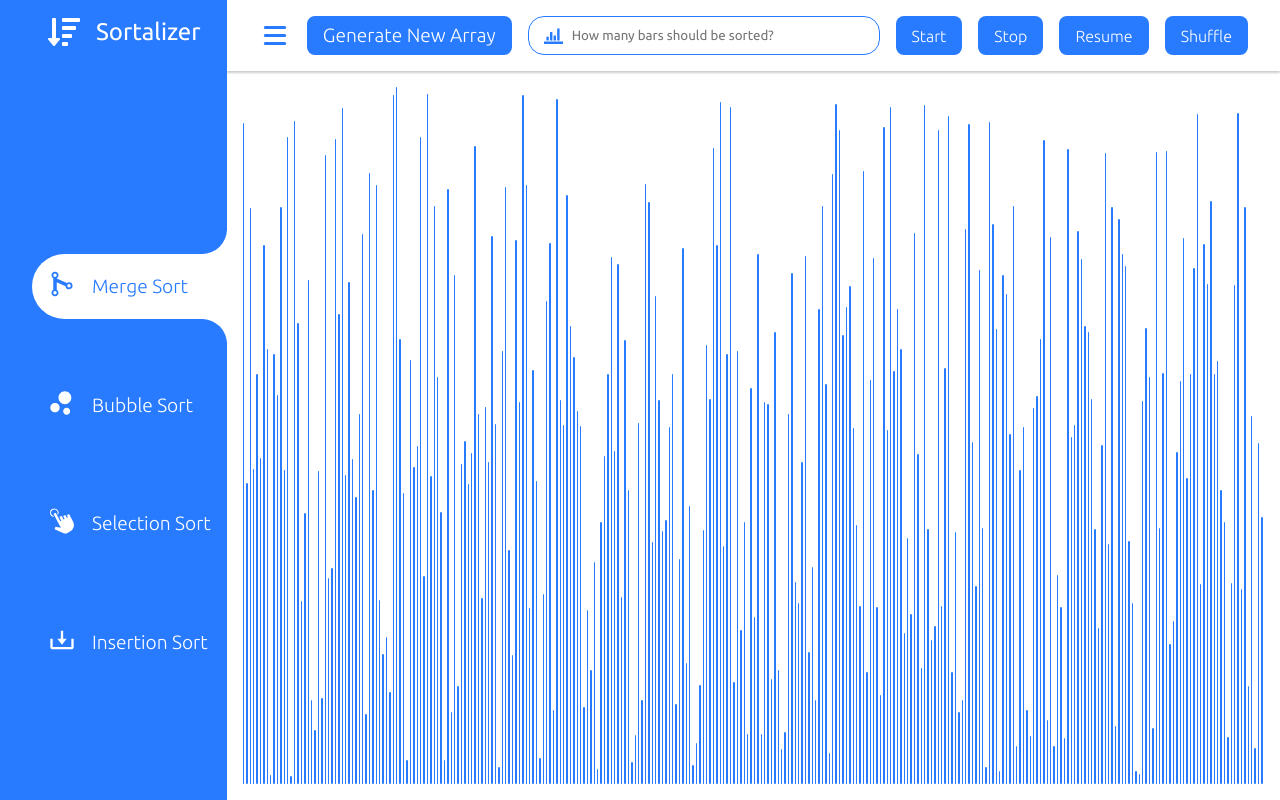
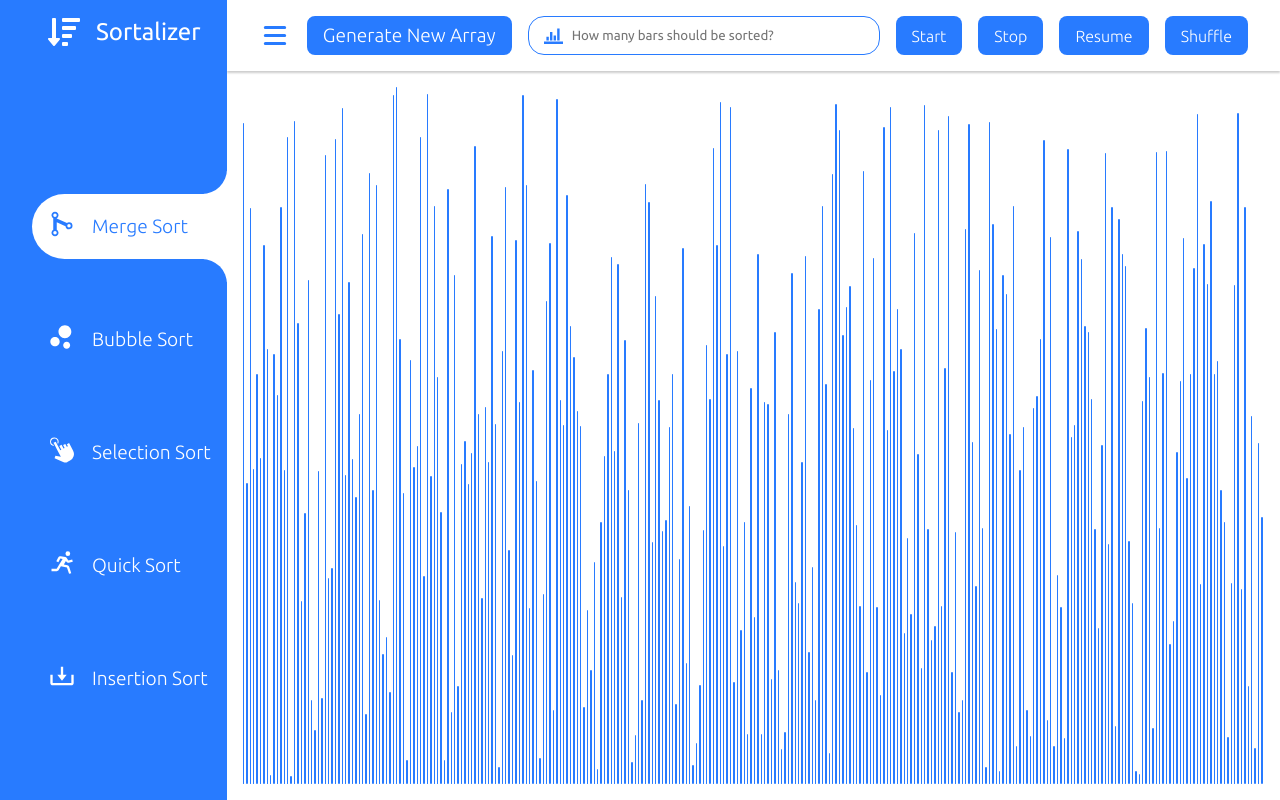
Before and after one commit to almacitunaberk/sorting_visualizer, a React (Create React App) app: page / in a window 1280 px wide. Built offline with nearby package versions, Linux system fonts and the light colour scheme.

Commit message:
Quick Sort implemented

```diff
--- a/src/App.js
+++ b/src/App.js
@@ -8,6 +8,7 @@ import { useDispatch } from 'react-redux';
 import { setToggleFalse, setToggleTrue } from './redux/slices/toggleDashboard';
 
 const App = () => {
+
   const dispatch = useDispatch();
 
   const dashboardBehavior = () => {
--- a/src/components/Dashboard/Dashboard.css
+++ b/src/components/Dashboard/Dashboard.css
@@ -20,7 +20,7 @@
 .navigation__list {
   height: 100%;
   display: grid;
-  grid-template-rows: repeat(7, 1fr);
+  grid-template-rows: repeat(8, 1fr);
   row-gap: 3rem;
   justify-content: center;
   align-items: start;
@@ -32,6 +32,7 @@
   width: 100%;
   padding: 1rem;
   cursor: pointer;
+  transition: all 0.1s ease-in;
 }
 
 .algo__link:hover,
--- a/src/components/Dashboard/Dashboard.js
+++ b/src/components/Dashboard/Dashboard.js
@@ -1,6 +1,7 @@
 import React, { useState } from 'react';
 import './Dashboard.css';
 import { RiBubbleChartFill } from 'react-icons/ri';
+import { BiRun } from 'react-icons/bi';
 import { IoGitMergeSharp } from 'react-icons/io5';
 import { FaSortAmountDown } from 'react-icons/fa';
 import { GiClick } from 'react-icons/gi';
@@ -12,6 +13,7 @@ const Dashboard = () => {
   const _toggle = useSelector((state) => state.toggleDashboard);
   const toggle = _toggle.toggle;
   const dispatch = useDispatch();
+
   const [selectedAlgo, setSelectedAlgo] = useState('merge');
 
   const mergeSelected = (e) => {
@@ -29,6 +31,10 @@ const Dashboard = () => {
   const selectionSelected = () => {
     setSelectedAlgo('selection');
     dispatch(changeAlgo('selection'));
+  };
+  const quickSortSelected = () => {
+    setSelectedAlgo('quickSort');
+    dispatch(changeAlgo('quickSort'));
   };
 
   return (
@@ -72,6 +78,18 @@ const Dashboard = () => {
             </a>
           </li>
           <li
+            className={`algo__link ${selectedAlgo === 'quickSort' && 'clicked'}`}
+            onClick={quickSortSelected}
+            id="quickSort"
+          >
+            <a className="algo__link--tag" href="#">
+              <span className="algo__icon--container">
+                <BiRun className="algo__icon" />
+              </span>
+              <span className="algo__title ">Quick Sort</span>
+            </a>
+          </li>
+          <li
             className={`algo__link ${selectedAlgo === 'insertion' && 'clicked'}`}
             onClick={insertionSelected}
             id="insertion"
--- a/src/components/SortingVisualizer/SortingVisualizer.js
+++ b/src/components/SortingVisualizer/SortingVisualizer.js
@@ -85,7 +85,6 @@ const SortingVisualizer = () => {
 
   const handleStart = () => {
     sortingStarted = true;
-    console.log(selectedAlgo.algo);
     switch (selectedAlgo.algo) {
       case 'merge': {
         handleMergeSort();
@@ -101,6 +100,10 @@ const SortingVisualizer = () => {
       }
       case 'selection': {
         handleSelectionSort();
+        break;
+      }
+      case 'quickSort': {
+        handleQuickSort();
         break;
       }
     }
@@ -186,7 +189,6 @@ const SortingVisualizer = () => {
 
   const handleInsertionSort = () => {
     const animations = insertionSort(array);
-    // console.log(animations);
     for (let i = 0; i < animations.length; i++) {
       const arrayBars = document.getElementsByClassName('array-bar');
       const [type, _, __] = animations[i];
@@ -198,7 +200,7 @@ const SortingVisualizer = () => {
           const firstTimer = new Timer(function () {
             barOneStyle.backgroundColor = 'red';
             barTwoStyle.backgroundColor = 'red';
-          }, i * 10);
+          }, i * 100);
           firstTimers.push(firstTimer);
           break;
         case 'swap':
@@ -207,7 +209,7 @@ const SortingVisualizer = () => {
             const barStyle = arrayBars[barIdx].style;
             barStyle.height = `${(newHeight / largestValue) * 100}%`;
             barStyle.backgroundColor = 'green';
-          }, i * 10);
+          }, i * 100);
           firstTimers.push(_firstTimer);
           break;
         case 'final':
@@ -216,7 +218,7 @@ const SortingVisualizer = () => {
             const barStyle = arrayBars[barIdx].style;
             barStyle.height = `${(newHeight / largestValue) * 100}%`;
             barStyle.backgroundColor = 'green';
-          }, i * 10);
+          }, i * 100);
           secondTimers.push(secondTimer);
           break;
         case 'color_change':
@@ -226,8 +228,72 @@ const SortingVisualizer = () => {
             const barTwoStyle = arrayBars[barTwoIdx].style;
             barOneStyle.backgroundColor = 'green';
             barTwoStyle.backgroundColor = 'green';
-          }, i * 10);
+          }, i * 100);
           firstTimers.push(__firstTimer);
+          break;
+      }
+    }
+  };
+
+  const handleQuickSort = () => {
+    const animations = quickSort(array);
+    console.table(animations);
+    for (let i = 0; i < animations.length; i++) {
+      console.log(i);
+      const arrayBars = document.getElementsByClassName('array-bar');
+      const [type, _, __] = animations[i];
+      let timer;
+      switch (type) {
+        case 'comparisonWithPivotStart':
+          timer = new Timer(function () {
+            const [_, index, __] = animations[i];
+            const barStyle = arrayBars[index].style;
+            barStyle.backgroundColor = 'red';
+          }, i * 1000);
+          firstTimers.push(timer);
+          break;
+        case 'comparisonWithPivotEnd':
+          timer = new Timer(function () {
+            const [_, index, __] = animations[i];
+            const barStyle = arrayBars[index].style;
+            barStyle.backgroundColor = 'green';
+          }, i * 1000);
+          firstTimers.push(timer);
+          break;
+        case 'changeValue':
+          timer = new Timer(function () {
+            const [_, index, value, isPivot] = animations[i];
+            const barStyle = arrayBars[index].style;
+            barStyle.height = `${(value / largestValue) * 100}%`;
+            if (!isPivot) {
+              barStyle.backgroundColor = 'green';
+            } else {
+              barStyle.backgroundColor = 'purple';
+            }
+          }, i * 1000);
+          firstTimers.push(timer);
+          break;
+        case 'changeColor':
+          timer = new Timer(function () {
+            const [_, index] = animations[i];
+            const barStyle = arrayBars[index].style;
+            barStyle.backgroundColor = 'orange';
+          }, i * 1000);
+          firstTimers.push(timer);
+          break;
+        case 'pivotStart':
+          timer = new Timer(function () {
+            const [_, pivotIndex, __] = animations[i];
+            arrayBars[pivotIndex].style.backgroundColor = 'purple';
+          }, i * 1000);
+          firstTimers.push(timer);
+          break;
+        case 'pivotEnd':
+          timer = new Timer(function () {
+            const [_, pivotIndex] = animations[i];
+            arrayBars[pivotIndex].style.backgroundColor = 'green';
+          }, i * 1000);
+          firstTimers.push(timer);
           break;
       }
     }
--- a/src/sortingAlgorithms/sortingAlgorithms.js
+++ b/src/sortingAlgorithms/sortingAlgorithms.js
@@ -98,7 +98,6 @@ export const selectionSort = (array) => {
 };
 
 export const insertionSort = (array) => {
-  //console.log(array);
   const animations = [];
   for (let i = 1; i < array.length; i++) {
     let index = i;
@@ -121,26 +120,75 @@ export const insertionSort = (array) => {
 
 export const heapSort = (array) => {};
 
-export const quickSort = (array, startIndex = 0, endIndex = array.length - 1, animations) => {
-  if (startIndex >= endIndex) return animations;
-  let index = quickSortHelper(array, startIndex, endIndex);
-  quickSort(array, startIndex, index - 1);
-  quickSort(array, index + 1, endIndex);
+export const quickSort = (array) => {
+  const animations = [];
+  return quickSortHelper(array, 0, array.length - 1, animations);
 };
 
-const quickSortHelper = (array, startIndex, endIndex, animations) => {
-  let pivot = array[startIndex];
-  let index = startIndex;
-  for (let i = startIndex + 1; i < endIndex; i++) {
-    if (pivot > array[i]) {
-      index++;
-      const temp = array[i];
-      array[i] = array[index];
-      array[index] = temp;
+const quickSortHelper = (array, left, right, animations) => {
+  let i;
+  if (array.length > 1) {
+    i = partition(array, left, right, animations);
+    if (left < i - 1) {
+      quickSortHelper(array, left, i - 1, animations);
+    }
+    if (i < right) {
+      quickSortHelper(array, i, right, animations);
     }
   }
-  const temp = array[index];
-  array[index] = pivot;
-  array[startIndex] = temp;
-  return index;
+  return animations;
 };
+
+const partition = (array, startIndex, endIndex, animations) => {
+  const pivotIndex = Math.floor((startIndex + endIndex) / 2);
+  let changedPivotIndex = pivotIndex;
+  let pivot = array[pivotIndex];
+  animations.push(['pivotStart', pivotIndex, null]);
+  let leftIndex = startIndex;
+  let rightIndex = endIndex;
+  while (leftIndex <= rightIndex) {
+    while (array[leftIndex] < pivot) {
+      animations.push(['comparisonWithPivotStart', leftIndex, pivotIndex]);
+      animations.push(['comparisonWithPivotEnd', leftIndex, pivotIndex]);
+      leftIndex++;
+    }
+    while (array[rightIndex] > pivot) {
+      animations.push(['comparisonWithPivotStart', rightIndex, pivotIndex]);
+      animations.push(['comparisonWithPivotEnd', rightIndex, pivotIndex]);
+      rightIndex--;
+    }
+    if (leftIndex <= rightIndex) {
+      if (leftIndex !== pivotIndex) {
+        animations.push(['comparisonWithPivotStart', leftIndex, pivotIndex]);
+        animations.push(['comparisonWithPivotEnd', leftIndex, pivotIndex]);
+      }
+      if (rightIndex !== pivotIndex) {
+        animations.push(['comparisonWithPivotStart', rightIndex, pivotIndex]);
+        animations.push(['comparisonWithPivotEnd', rightIndex, pivotIndex]);
+      }
+      if (leftIndex !== pivotIndex) {
+        animations.push(['changeColor', leftIndex]);
+      }
+      if (rightIndex !== pivotIndex) {
+        animations.push(['changeColor', rightIndex]);
+      }
+      const temp = array[leftIndex];
+      const isPivotLeft = leftIndex === pivotIndex;
+      const isPivotRight = rightIndex === pivotIndex;
+      if (isPivotLeft) {
+        changedPivotIndex = rightIndex;
+      }
+      if (isPivotRight) {
+        changedPivotIndex = leftIndex;
+      }
+      animations.push(['changeValue', leftIndex, array[rightIndex], isPivotRight]);
+      array[leftIndex] = array[rightIndex];
+      animations.push(['changeValue', rightIndex, temp, isPivotLeft]);
+      array[rightIndex] = temp;
+      leftIndex++;
+      rightIndex--;
+    }
+  }
+  animations.push(['pivotEnd', changedPivotIndex]);
+  return leftIndex;
+};
```
Also changed, not shown: src/sortingAlgorithms/sortingAlgoCheck.js (added, +45 -0 lines).
